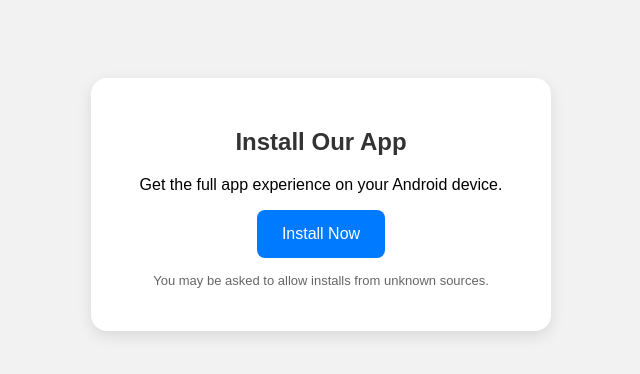
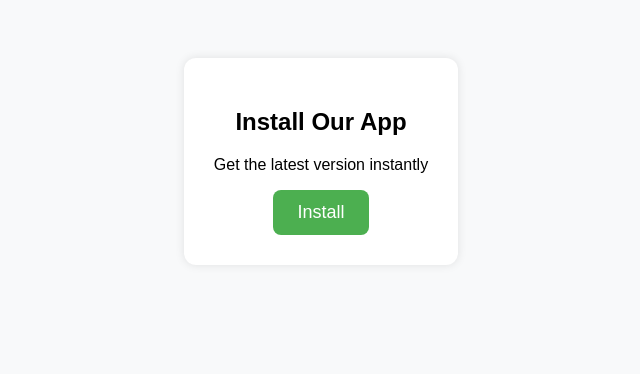
Before and after one commit to CreateInfotech2024/apkinstall, a plain HTML site: page index.html in a window 1280 px wide. Shown: the whole page, without its empty margins (319-959 px from the left). Drawn offline with Linux system fonts and the light colour scheme.

Commit message:
Update index.html

```diff
--- a/index.html
+++ b/index.html
@@ -2,63 +2,28 @@
 <!DOCTYPE html>
 <html lang="en">
 <head>
-  <meta charset="UTF-8" />
-  <meta name="viewport" content="width=device-width, initial-scale=1.0"/>
-  <title>Install Our App</title>
+  <meta charset="UTF-8">
+  <title>Install My App</title>
+  <meta name="viewport" content="width=device-width, initial-scale=1.0">
   <style>
-    body {
-      font-family: Arial, sans-serif;
-      padding: 20px;
-      background-color: #f2f2f2;
-      text-align: center;
-    }
-
-    .install-box {
-      background-color: #fff;
-      padding: 30px;
-      max-width: 400px;
-      margin: 50px auto;
-      border-radius: 16px;
-      box-shadow: 0 5px 15px rgba(0,0,0,0.1);
-    }
-
-    h2 {
-      color: #333;
-    }
-
-    button {
-      padding: 15px 25px;
-      font-size: 16px;
-      background-color: #007bff;
-      color: white;
-      border: none;
-      border-radius: 8px;
-      cursor: pointer;
-    }
-
-    button:hover {
-      background-color: #0056b3;
-    }
-
-    .note {
-      margin-top: 15px;
-      font-size: 13px;
-      color: #666;
-    }
+    body { font-family: Arial, sans-serif; text-align: center; padding: 50px; background: #f8f9fa; }
+    .install-box { background: white; padding: 30px; border-radius: 12px; box-shadow: 0 0 10px rgba(0,0,0,0.1); display: inline-block; }
+    button { font-size: 18px; padding: 12px 24px; background: #4CAF50; color: white; border: none; border-radius: 8px; cursor: pointer; }
+    button:hover { background: #45a049; }
   </style>
 </head>
 <body>
   <div class="install-box">
     <h2>Install Our App</h2>
-    <p>Get the full app experience on your Android device.</p>
-    <button onclick="downloadAPK()">Install Now</button>
-    <p class="note">You may be asked to allow installs from unknown sources.</p>
+    <p>Get the latest version instantly</p>
+    <button onclick="confirmAndInstall()">Install</button>
   </div>
 
   <script>
-    function downloadAPK() {
-      // Replace this with the correct file name if hosted differently
-      window.location.href = 'app-arm64-v8a-release.apk';
+    function confirmAndInstall() {
+      if (confirm("Do you want to install this app?")) {
+        window.location.href = "app-arm64-v8a-release.apk";
+      }
     }
   </script>
 </body>
```
